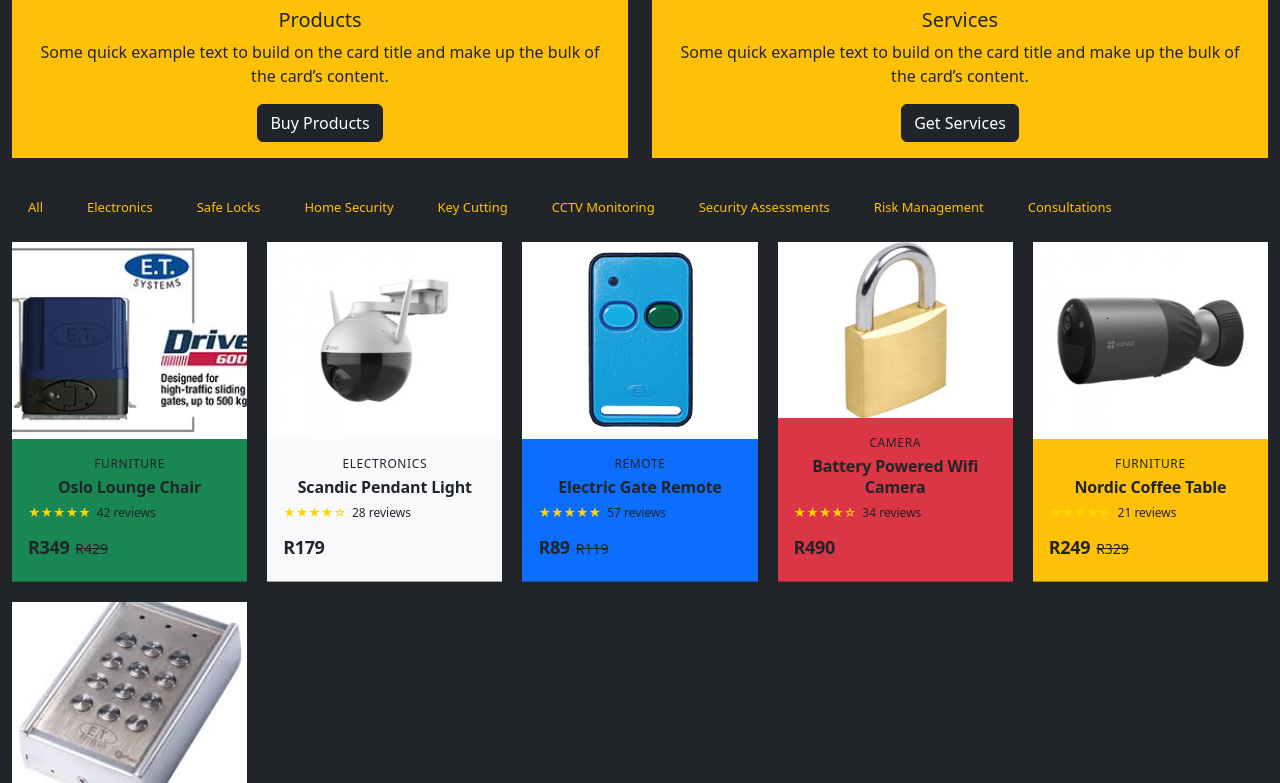
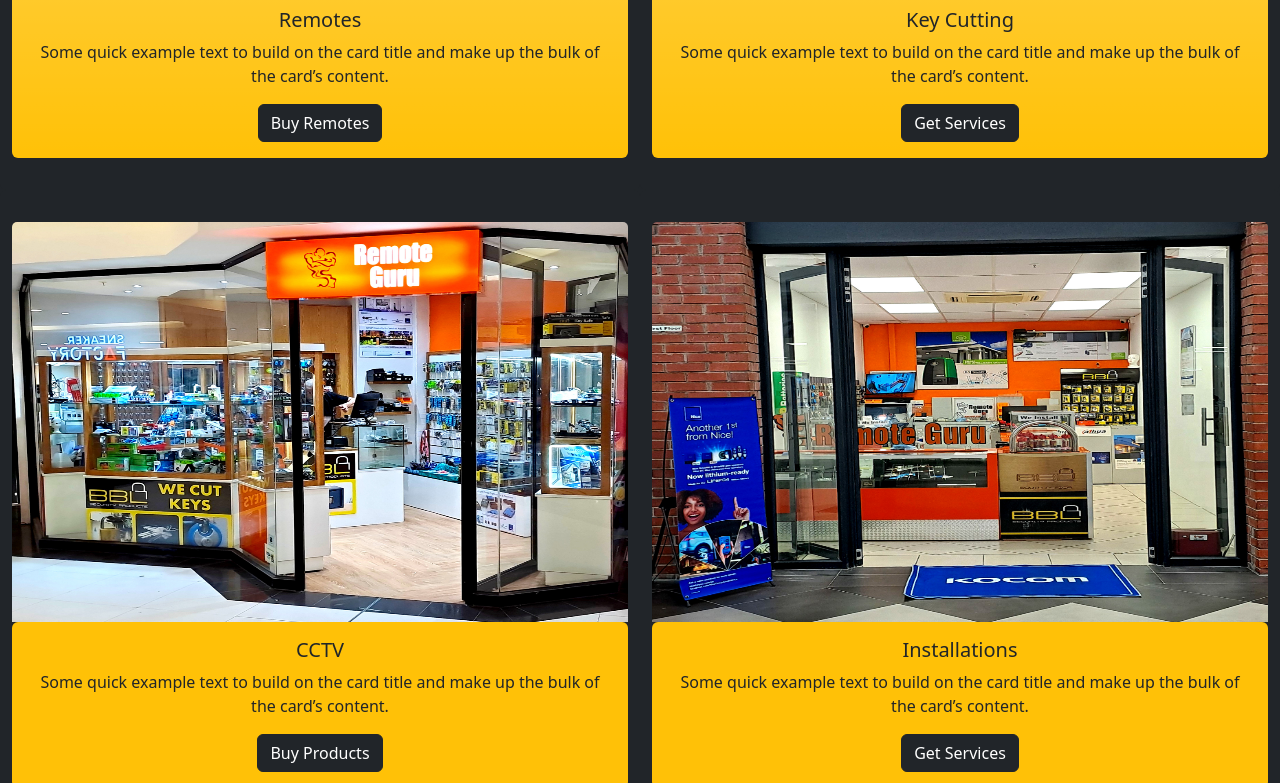
Before and after one commit to CourageGanyiwa/remoteguru_frontend, a React (Vite) app: page / in a window 1280 px wide. Shown: the part 1857-2640 px from the top of the page. Built offline with nearby package versions, Linux system fonts and the light colour scheme.

Commit message:
latest changes

```diff
--- a/src/components/ProductList.jsx
+++ b/src/components/ProductList.jsx
@@ -32,8 +32,44 @@ function ProductList() {
             className="img-fluid card-img-top"
             style={{ height: "400px" }}
           />
-          <div className="card-body bg-warning text-dark">
-            <h5 className="card-title">Products</h5>
+          <div className="card-body bg-warning bg-gradient rounded text-dark">
+            <h5 className="card-title">Remotes</h5>
+            <p className="card-text">
+              Some quick example text to build on the card title and make up the
+              bulk of the card’s content.
+            </p>
+            <a href="#" className="btn btn-dark">
+              Buy Remotes
+            </a>
+          </div>
+        </div>
+        <div className="card col-md-6 col-12 text-light border-0 bg-dark text-light">
+          <img
+            src={pic4}
+            className="img-fluid card-img-top"
+            style={{ height: "400px" }}
+          />
+          <div className="card-body bg-warning rounded bg-gradient text-dark">
+            <h5 className="card-title">Key Cutting</h5>
+            <p className="card-text">
+              Some quick example text to build on the card title and make up the
+              bulk of the card’s content.
+            </p>
+            <a href="#" className="btn btn-dark">
+              Get Services
+            </a>
+          </div>
+        </div>
+      </div>
+      <div className=" row d-flex justify-content-center align-items-center flex-wrap">
+        <div className="card col-md-6 col-12 text-light border-0 bg-dark text-light">
+          <img
+            src={pic5}
+            className="img-fluid card-img-top"
+            style={{ height: "400px" }}
+          />
+          <div className="card-body bg-warning text-dark rounded">
+            <h5 className="card-title">CCTV</h5>
             <p className="card-text">
               Some quick example text to build on the card title and make up the
               bulk of the card’s content.
@@ -49,8 +85,8 @@ function ProductList() {
             className="img-fluid card-img-top"
             style={{ height: "400px" }}
           />
-          <div className="card-body bg-warning text-dark">
-            <h5 className="card-title">Services</h5>
+          <div className="card-body bg-warning rounded text-dark">
+            <h5 className="card-title">Installations</h5>
             <p className="card-text">
               Some quick example text to build on the card title and make up the
               bulk of the card’s content.
@@ -316,8 +352,8 @@ function ProductList() {
             </div>
           </div>
           <div className="bg-danger text-dark product-info">
-            <div className="product-category">Camera</div>
-            <div className="product-name">Battery Powered Wifi Camera</div>
+            <div className="product-category">Lock</div>
+            <div className="product-name">BBL BRASS LOCKS</div>
             <div className="rating">
               <div className="stars">
                 <div className="star">★</div>
```
Also changed, not shown: src/assets/products.js (added, +42 -0 lines).
